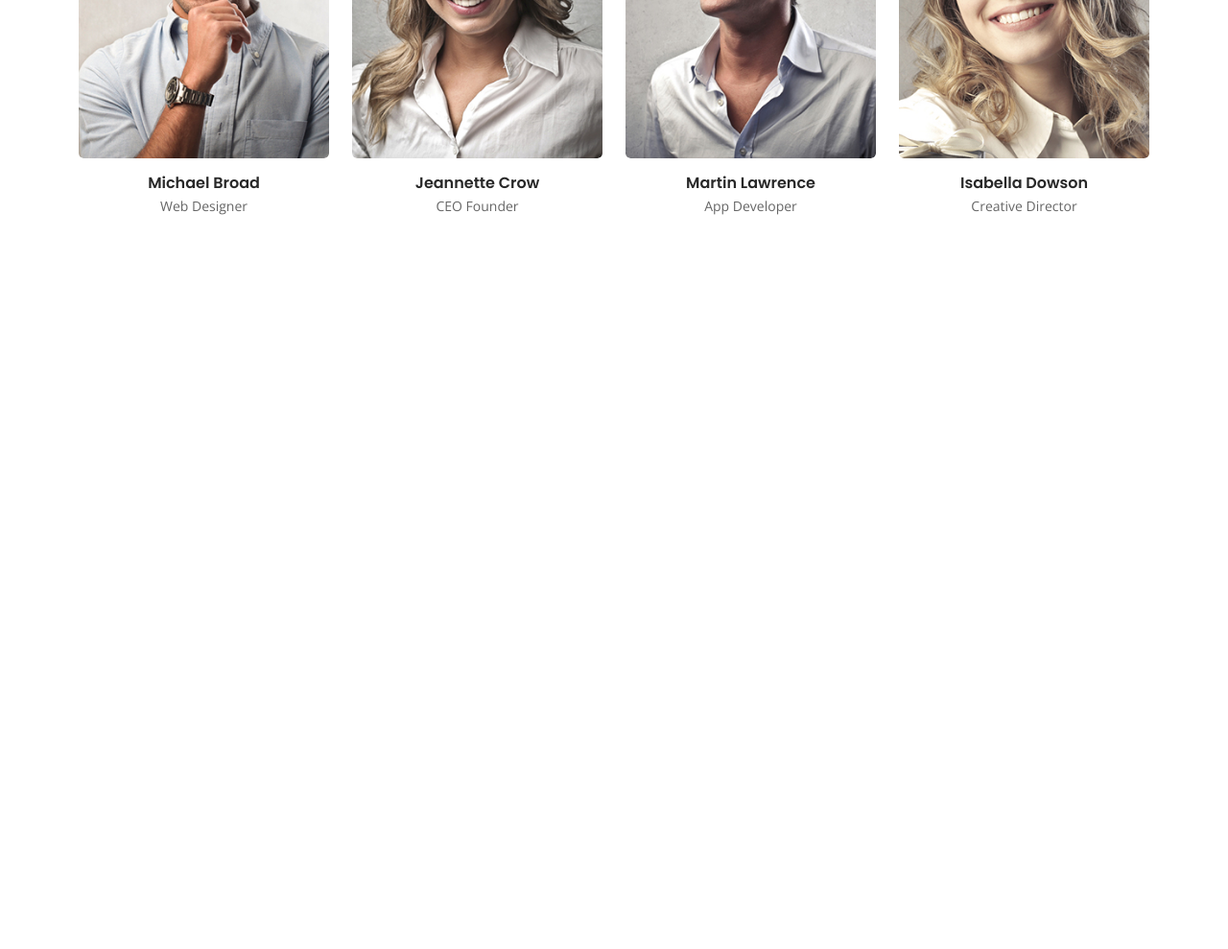
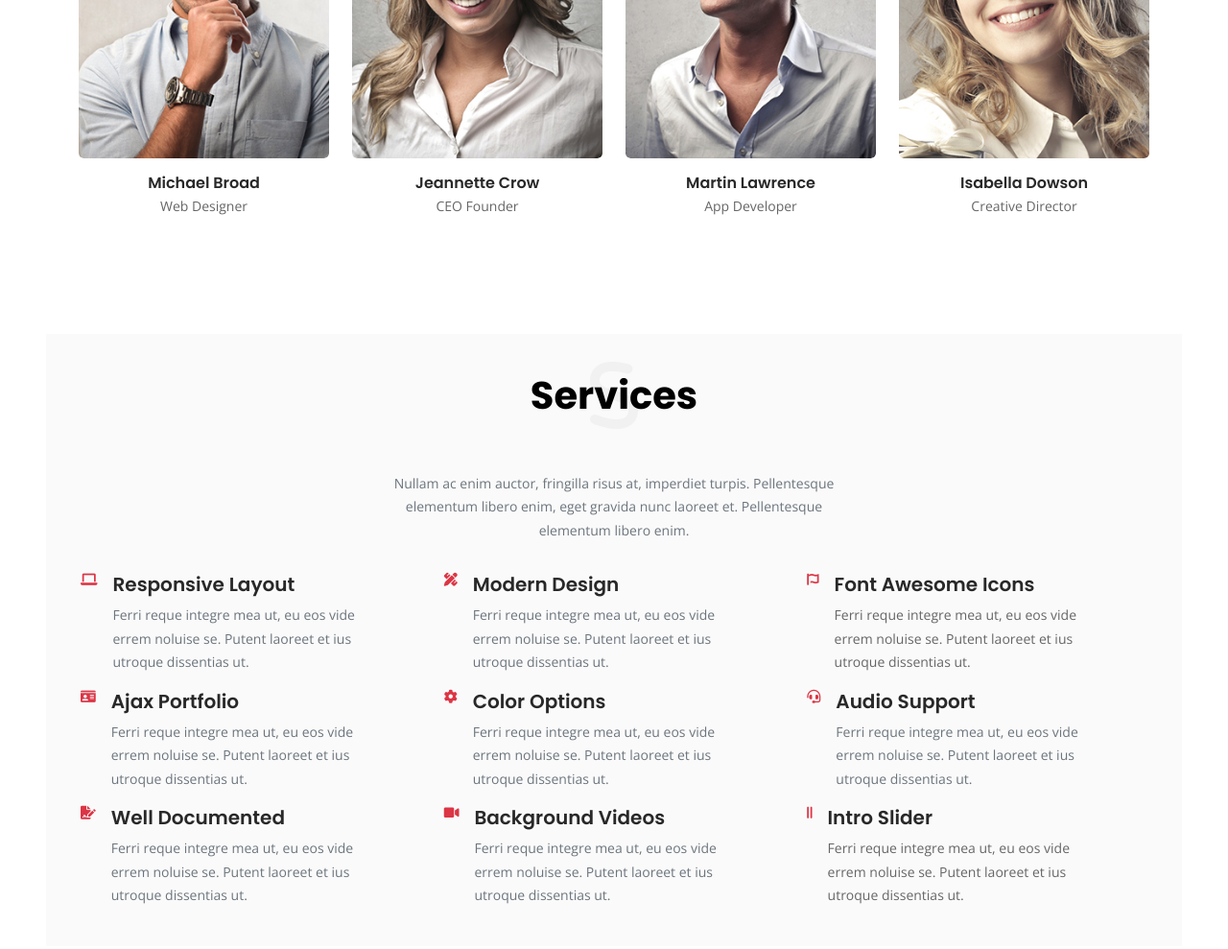
Before and after one commit to kariman899/Angora-Team, a plain HTML site: page main.html in a window 1280 px wide. Shown: the part 1856-2845 px from the top of the page at 96% size. Before the commit the page ends 2156 px from the top, so only its background shows below. Drawn offline with nearby package versions, Linux system fonts and the light colour scheme.

Commit message:
Update main.html

```diff
--- a/main.html
+++ b/main.html
@@ -319,7 +319,125 @@
     <!------------- start marwa------------->
 
     <!--start services-->
+<section id="Services" class="our-service bg-gray p-4 m-5">
+    <div class="title d-flex justify-content-center align-items-center position-relative">
+        <h2 class="fw-bolder fa-solid"> S</h2>
+        <h3 class="fw-bolder position-absolute mt-3 top-0">Services </h3>
+    </div>
+     <div class="line mt-3 "></div>
+     <p class=" text-muted text-center m-3 p-3 ">Nullam ac enim auctor, fringilla risus at, imperdiet turpis. Pellentesque <br> elementum libero enim, eget gravida nunc laoreet et. Pellentesque <br> elementum libero enim. </p>
 
+     <div class="container-fluid ">
+    <div class="row ">
+
+        <div class="col-md-4">
+ <div class="items d-flex">
+     <div class="item-icons">
+     <span > <i class="text-danger fa-solid fa-laptop"></i> </span>
+  </div>
+  <div class="text ps-3 pe-5">
+     <h5 class="">Responsive Layout </h5>
+<p class="text-muted">Ferri reque integre mea ut, eu eos vide errem noluise se. Putent laoreet et ius utroque dissentias ut. </p>
+        </div>
+        </div>
+   </div>
+
+   <div class="col-md-4">
+    <div class="items d-flex">
+        <div class="item-icon">
+        <span >  <i class="text-danger fa-solid fa-pen-ruler"></i>  </span>
+</div>
+<div class="text ps-3 pe-5">
+        <h5 class="">Modern Design </h5>
+<p class="text-muted">Ferri reque integre mea ut, eu eos vide errem noluise se. Putent laoreet et ius utroque dissentias ut. </p>
+           </div>
+           </div>
+      </div>
+
+      <div class="col-md-4">
+        <div class="items d-flex">
+            <div class="item-icon">
+                <span  >  <i class="text-danger fa-brands fa-font-awesome"></i>   </span>
+         </div>
+         <div class="text ps-3 pe-5">
+                <h5>Font Awesome Icons </h5>
+  <p>Ferri reque integre mea ut, eu eos vide errem noluise se. Putent laoreet et ius utroque dissentias ut. </p>
+               </div>
+               </div>
+          </div>
+          <div class="col-md-4">
+            <div class="items d-flex">
+                <div class="item-icon">
+                <span >  <i class=" text-danger fa-solid fa-id-card"></i> </span>
+                    </div>
+                    <div class="text ps-3 pe-5">
+               <h5>Ajax Portfolio </h5>
+       <p class="text-muted">Ferri reque integre mea ut, eu eos vide errem noluise se. Putent laoreet et ius utroque dissentias ut. </p>
+                   </div>
+                   </div>
+              </div>
+
+              <div class="col-md-4">
+                <div class="items d-flex">
+                    <div class="item-icon">
+                    <span >   <i class="text-danger fa-solid fa-gear"></i>  </span>
+                  </div>
+                  <div class="text ps-3 pe-5">
+                    <h5>Color Options </h5>
+           <p class="text-muted">Ferri reque integre mea ut, eu eos vide errem noluise se. Putent laoreet et ius utroque dissentias ut. </p>
+                       </div>
+                       </div>
+                  </div>
+                  <div class="col-md-4">
+                    <div class="items d-flex">
+                    <div class="item-icon">
+                        <span >  <i class="text-danger fa-solid fa-headset"></i> </span>
+                      </div>
+                      <div class="text ps-3 pe-5">
+                            <h5>Audio Support </h5>
+               <p class="text-muted">Ferri reque integre mea ut, eu eos vide errem noluise se. Putent laoreet et ius utroque dissentias ut. </p>
+                           </div>
+                           </div>
+                      </div>
+                      <div class="col-md-4">
+                        <div class="items d-flex">
+                            <div class="item-icon">
+                            <span > <i class="text-danger fa-solid fa-file-signature"></i> </span>
+                                </div>
+                                <div class="text ps-3 pe-5">
+                           <h5>Well Documented </h5>
+                   <p class="text-muted">Ferri reque integre mea ut, eu eos vide errem noluise se. Putent laoreet et ius utroque dissentias ut. </p>
+                               </div>
+                               </div>
+                          </div>
+
+                          <div class="col-md-4">
+                            <div class="items d-flex">
+                                <div class="item-icon">
+                                <span > <i class="text-danger fa-solid fa-video"></i> </span>
+                             </div>
+                             <div class="text ps-3 pe-5">
+                                <h5>Background Videos </h5>
+                       <p class="text-muted">Ferri reque integre mea ut, eu eos vide errem noluise se. Putent laoreet et ius utroque dissentias ut. </p>
+                                   </div>
+                                   </div>
+
+                                </div>
+                                <div class="col-md-4">
+                                    <div class="items d-flex">
+                                        <div class="item-icon">
+                                        <span> <i class="text-danger fa-solid fa-grip-lines-vertical"></i> </span>
+                                            </div>
+                                            <div class="text ps-3 pe-5">
+                                       <h5>Intro Slider </h5>
+                               <p class="tab">Ferri reque integre mea ut, eu eos vide errem noluise se. Putent laoreet et ius utroque dissentias ut. </p>
+                                           </div>
+                                           </div>
+                                      </div>
+
+                            </div>
+    </div>
+    </section>
     <!--end services-->
 
     <!------------- end marwa------------->
```
